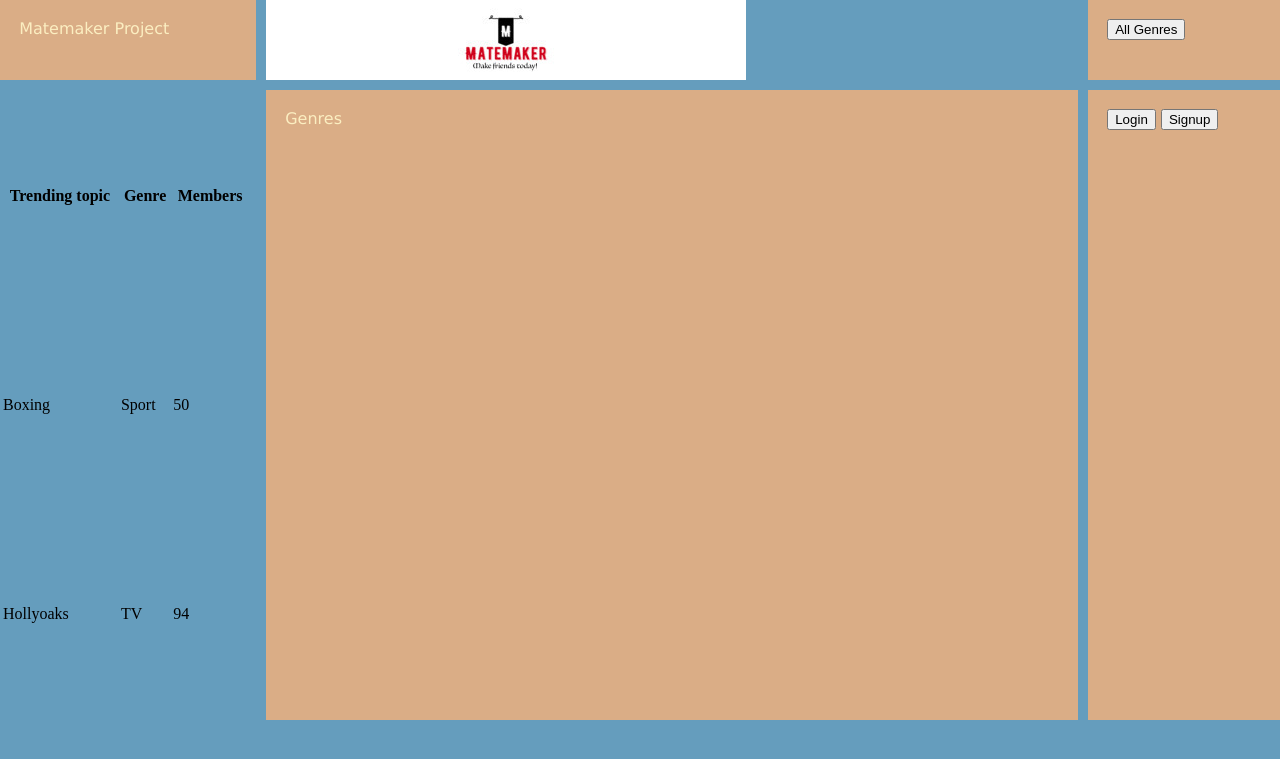
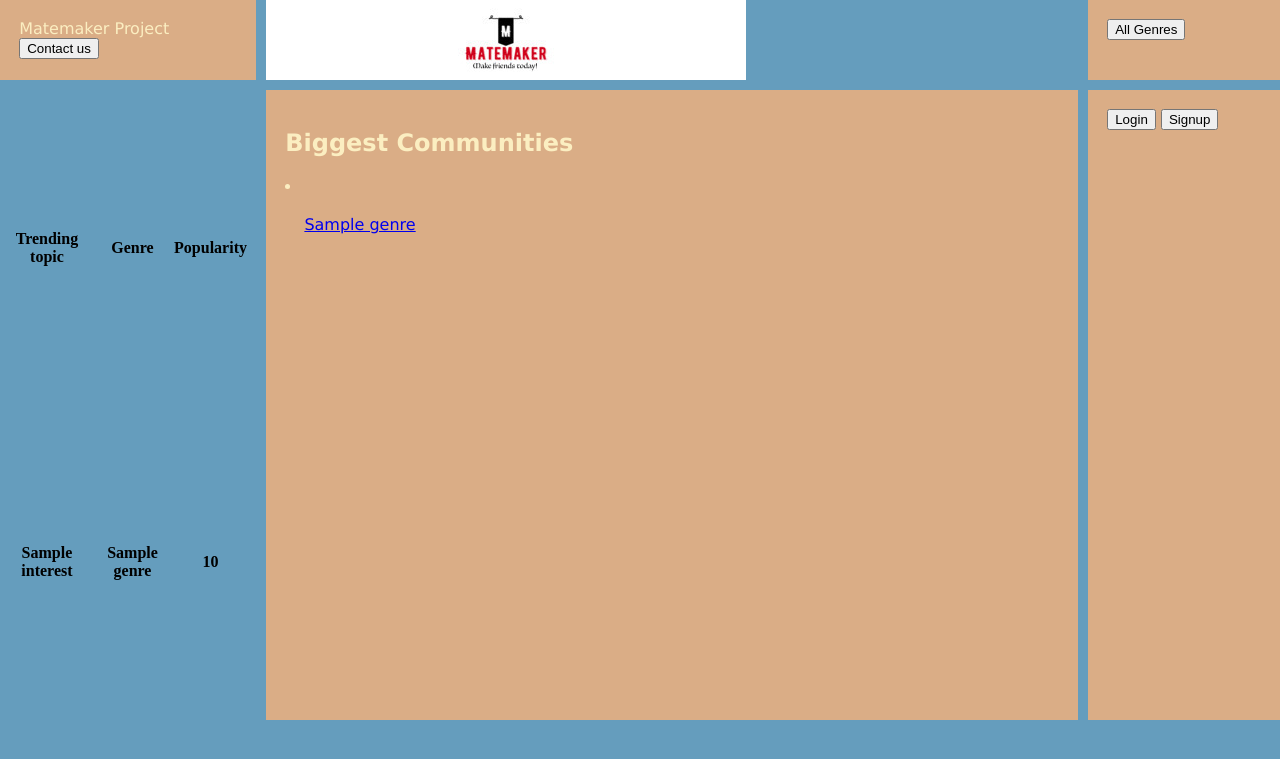
Before and after one commit to Daniel-Brown-UofG/Matemaker_project, a Django app: page / in a window 1280 px wide. Shown: the top 759 px of the page. Run offline with Django 3.2, Linux system fonts and the light colour scheme; tables that the repository leaves empty hold one stand-in row (values such as "Sample post"); lists and menus that the app fills with data are empty.

Commit message:
looks nice

```diff
--- a/matemaker/views.py
+++ b/matemaker/views.py
@@ -28,6 +28,10 @@
 
 def home(request):
     context_dict = {}
+    interests = Interest.objects.order_by('-views')[:10]
+    genres = Genre.objects.order_by('-members')[:10]
+    context_dict['interests'] = interests
+    context_dict['genres'] = genres
     return render (request, 'matemaker/home.html', context=context_dict)
 
 def contact_us(request):
@@ -222,6 +226,7 @@
     context_dict['interest'] = interest
     context_dict['genre_slug'] = genre.slug
     context_dict['interest_slug'] = interest.slug
+
     response = render(request, 'matemaker/intrest.html', context = context_dict)
     visitor_cookie_handler(request,response,interest)
 
--- a/templates/matemaker/genre.html
+++ b/templates/matemaker/genre.html
@@ -52,7 +52,7 @@
 }
 </style>
 <body>
-  <header id="pageHeader">Genre Name</header>
+  <header id="pageHeader">{{ genre.name }} Creator:{{genre.creator}} Members:{{genre.members}}</header>
   <article id="mainArticle">Instrests
   {% get_interest_list genre %}
   <div>
--- a/templates/matemaker/home.html
+++ b/templates/matemaker/home.html
@@ -1,5 +1,6 @@
 <!DOCTYPE html>
 {% extends 'matemaker/base_pages.html' %}
+{% load matemaker_template_tags %}
 {% load staticfiles %}
 {% block title_block %}
 	Home Page
@@ -63,12 +64,12 @@
   <div id= "pageHeader">
 
     Matemaker Project
-
+    <input class="btn btn-success" type="button" value="Contact us" onclick="location.href='{% url 'matemaker:contact_us' %}' "/>
 </div>
 
 <div id="mainArticle">
-
-  Genres
+  <h2>Biggest Communities</h2>
+    <li>{% get_genre_list %}</li>
 
 </div>
 
@@ -97,18 +98,19 @@
   <tr>
     <th>Trending topic</th>
     <th>Genre</th>
-    <th>Members</th>
+    <th>Popularity</th>
   </tr>
+  {% if interests %}
   <tr>
-    <td>Boxing</td>
-    <td>Sport</td>
-    <td>50</td>
-  </tr>
-  <tr>
-    <td>Hollyoaks</td>
-    <td>TV</td>
-    <td>94</td>
-  </tr>
+    {% for interest in interests %}
+
+        <th>{{ interest.name }}</th>
+        <th>{{ interest.genre.name }}</th>
+        <th>{{ interest.views }}</th>
+      </tr>
+    {% endfor %}
+
 </table>
+{% endif %}
 
 {% endblock %}
```
Also changed, not shown: templates/matemaker/intrest.html (+6 -7 lines).
